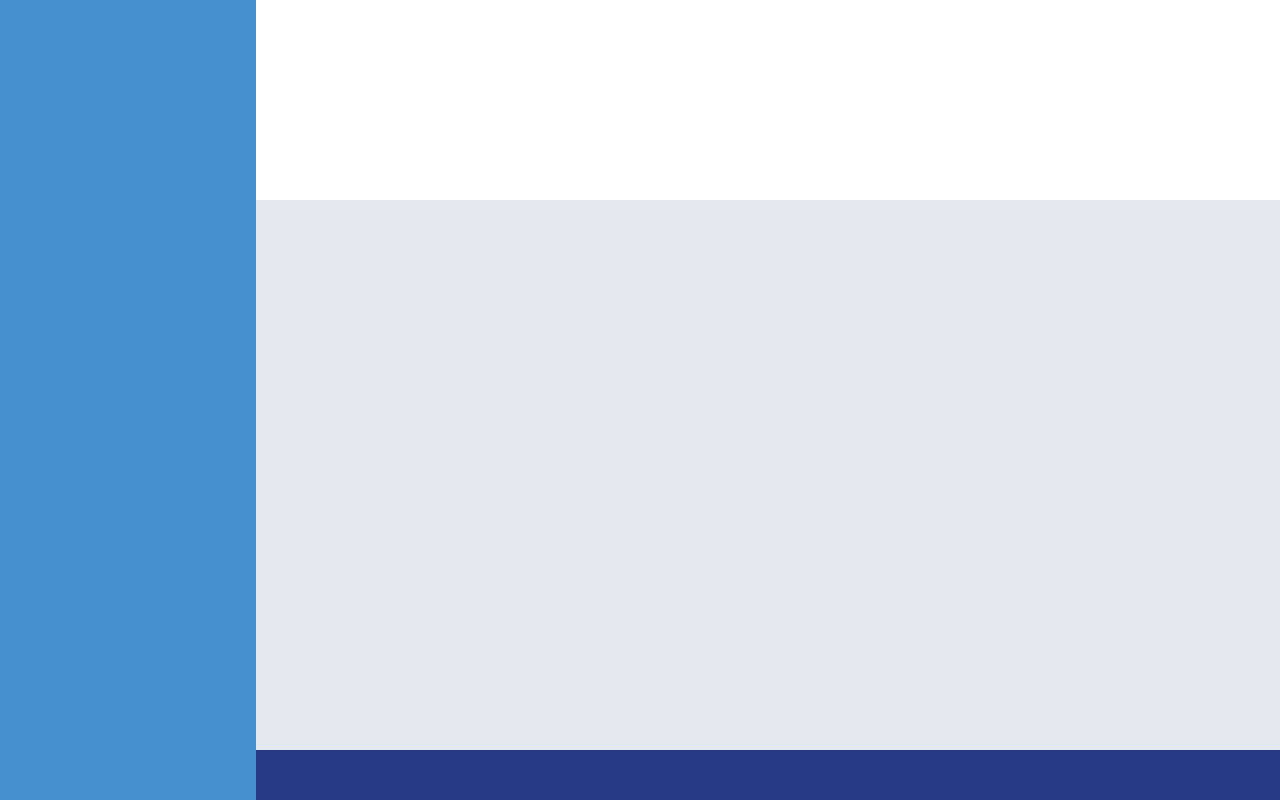
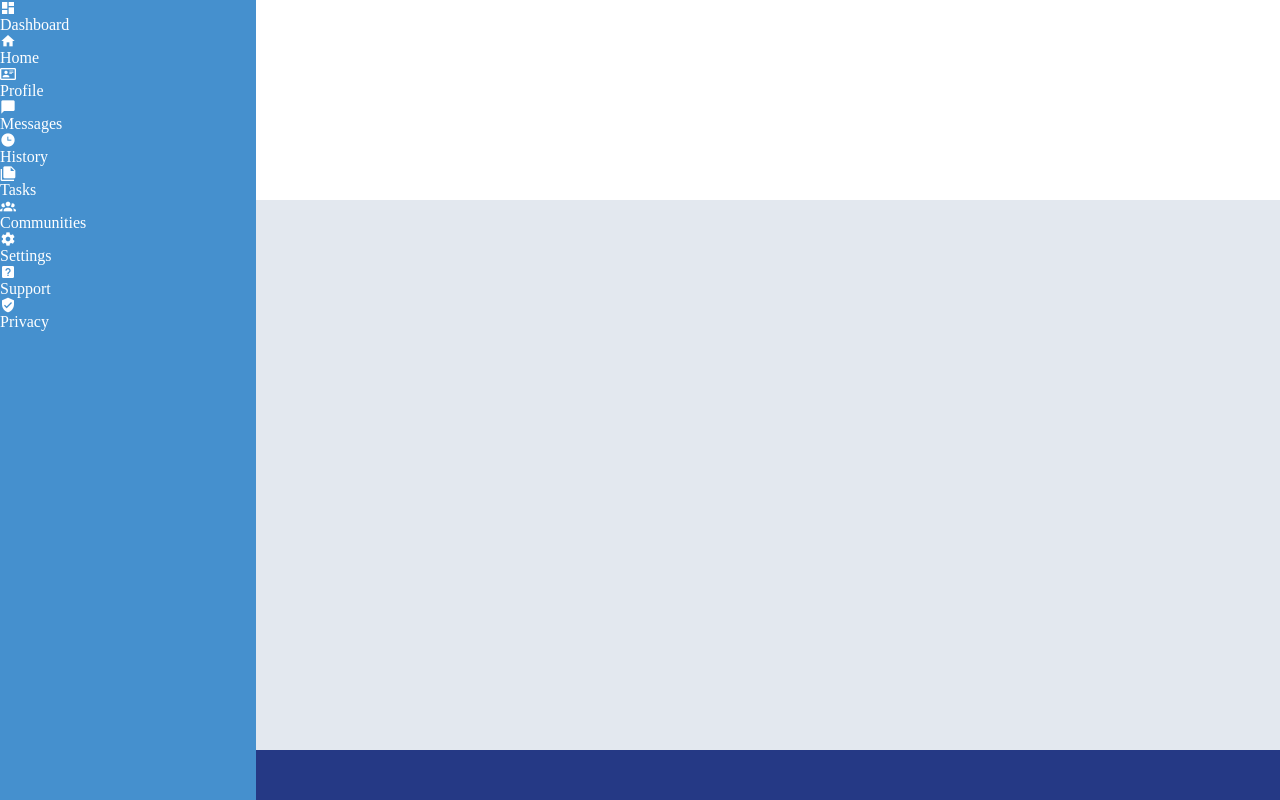
Before and after one commit to ryathom/admin-dashboard, a plain HTML site: page index.html in a window 1280 px wide. Drawn offline with Linux system fonts and the light colour scheme.

Commit message:
Populate sidebar with icons and text

```diff
--- a/index.html
+++ b/index.html
@@ -8,6 +8,7 @@
 
   <link rel="stylesheet" href="reset.css">
   <link rel="stylesheet" href="styles.css">
+  <link href="https://cdn.jsdelivr.net/npm/@mdi/font@6.5.95/css/materialdesignicons.min.css" rel="stylesheet">
 </head>
 <body>
   <div class="header">
@@ -15,6 +16,70 @@
   </div>
 
   <div class="sidebar">
+    <div class="sidebar-header">
+      <div class="icon">
+        <span class="mdi mdi-view-dashboard"></span>
+      </div>
+      <h1>Dashboard</h1>
+    </div>
+    <div class="sidebar-section">
+      <div class="sidebar-item">
+        <div class="icon">
+          <span class="mdi mdi-home"></span>
+        </div>
+        <a href="#">Home</a>
+      </div>
+      <div class="sidebar-item">
+        <div class="icon">
+          <span class="mdi mdi-card-account-details-outline"></span>
+        </div>
+        <a href="#">Profile</a>
+      </div>
+      <div class="sidebar-item">
+        <div class="icon">
+          <span class="mdi mdi-message"></span>
+        </div>
+        <a href="#">Messages</a>
+      </div>
+      <div class="sidebar-item">
+        <div class="icon">
+          <span class="mdi mdi-clock-time-three"></span>
+        </div>
+        <a href="#">History</a>
+      </div>
+      <div class="sidebar-item">
+        <div class="icon">
+          <span class="mdi mdi-note-multiple"></span>
+        </div>
+        <a href="#">Tasks</a>
+      </div>
+      <div class="sidebar-item">
+        <div class="icon">
+          <span class="mdi mdi-account-group"></span>
+        </div>
+        <a href="#">Communities</a>
+      </div>
+    </div>
+    <div class="sidebar-section">
+      <div class="sidebar-item">
+        <div class="icon">
+          <span class="mdi mdi-cog"></span>
+        </div>
+        <a href="#">Settings</a>
+      </div>
+      <div class="sidebar-item">
+        <div class="icon">
+          <span class="mdi mdi-help-box"></span>
+        </div>
+        <a href="#">Support</a>
+      </div>
+      <div class="sidebar-item">
+        <div class="icon">
+          <span class="mdi mdi-shield-check"></span>
+        </div>
+        <a href="#">Privacy</a>
+      </div>
+    </div>
 
   </div>
 
--- a/reset.css
+++ b/reset.css
@@ -46,3 +46,7 @@ table {
 	border-collapse: collapse;
 	border-spacing: 0;
 }
+a {
+  color: inherit;
+  text-decoration: none;
+}
--- a/styles.css
+++ b/styles.css
@@ -15,6 +15,7 @@ body {
 .sidebar {
   grid-area: sidebar;
   background-color: rgb(69, 144, 206);
+  color: white;
 }
 
 .main {
```
